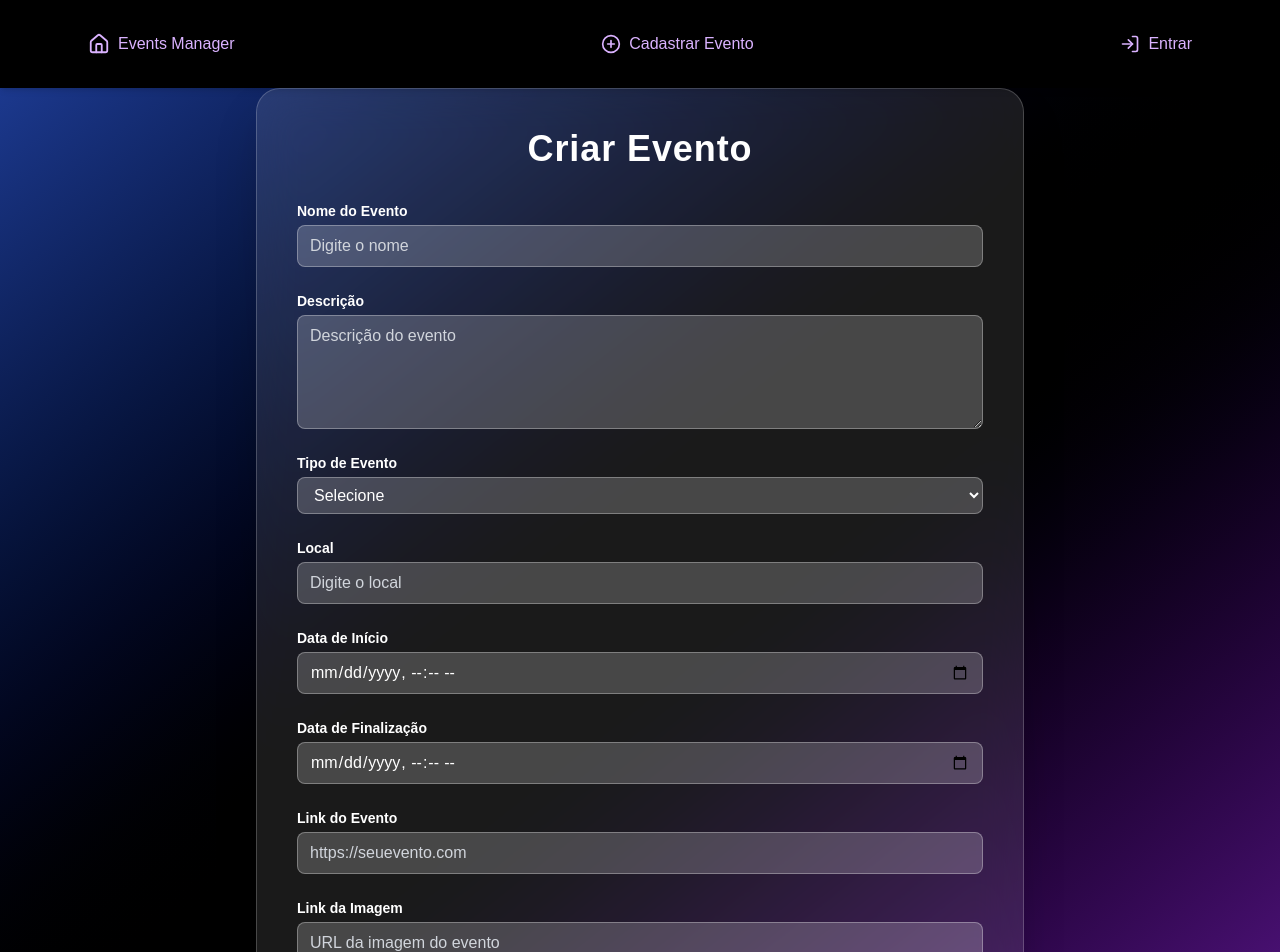
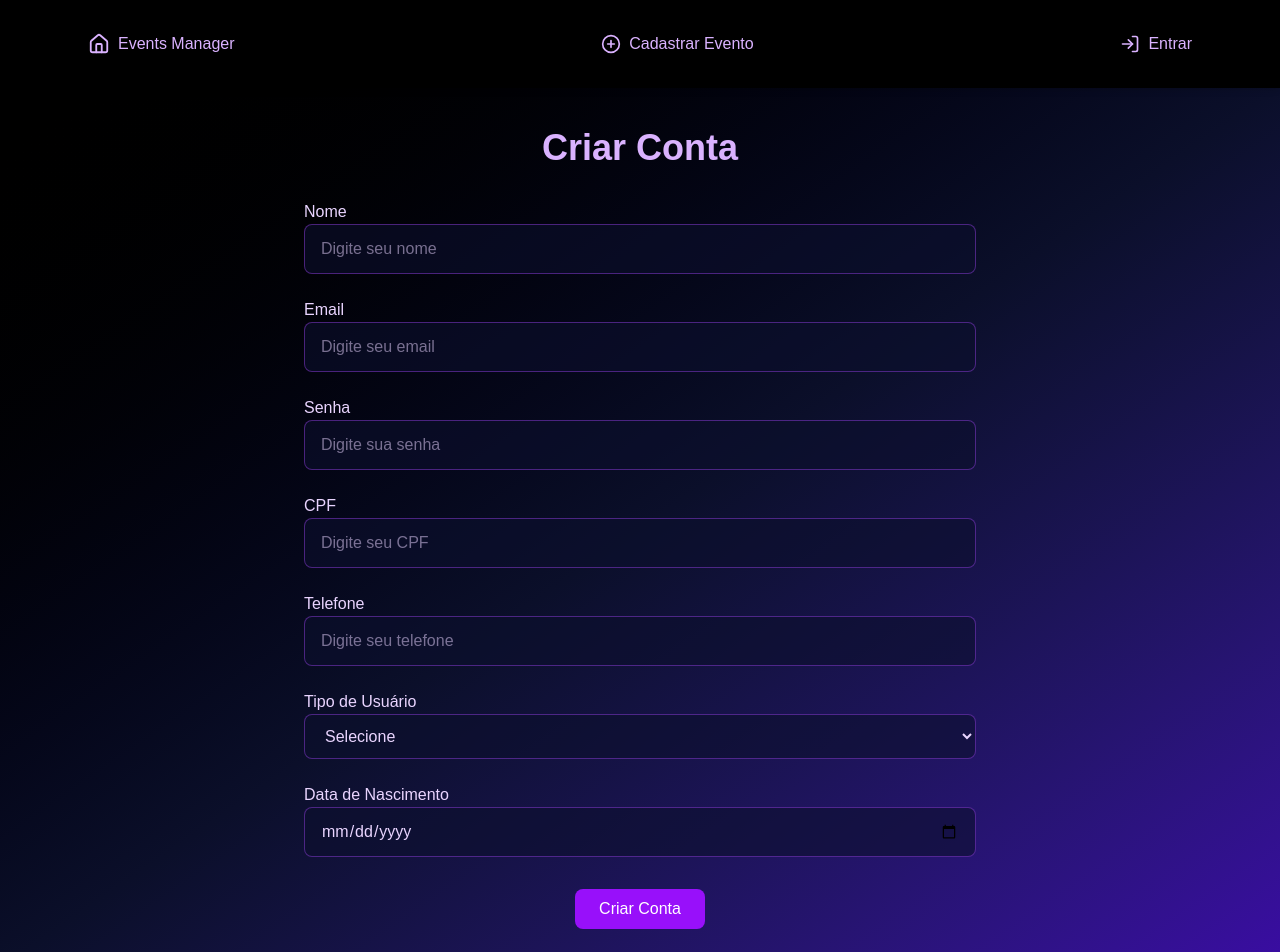
Before and after one commit to Talison468/meu-front, a Next.js app: page /cadastro in a window 1280 px wide. Shown: the top 952 px of the page. Built offline with nearby package versions, Linux system fonts and the light colour scheme.

Commit message:
Correcao do cadastro

```diff
--- a/src/app/cadastro/page.js
+++ b/src/app/cadastro/page.js
@@ -3,18 +3,16 @@
 import { useState } from "react";
 import axios from "axios";
 import { useRouter } from "next/navigation";
-import { Calendar, MapPin, PlusCircle, Upload } from "lucide-react";
 
-const CreateEventPage = () => {
+const CreateUserPage = () => {
   const [formData, setFormData] = useState({
     nome: "",
-    descricao: "",
+    email: "",
+    senha: "",
+    cpf: "",
+    telefone: "",
     tipo: "",
-    local: "",
-    dataInicio: "",
-    dataFinal: "",
-    linkEvento: "",
-    linkImagem: "",
+    dataNascimento: "",
   });
 
   const [errors, setErrors] = useState({});
@@ -22,9 +20,10 @@ const CreateEventPage = () => {
   const router = useRouter();
 
   const handleChange = (e) => {
-    setFormData((prevData) => ({
-      ...prevData,
-      [e.target.name]: e.target.value,
+    const { name, value } = e.target;
+    setFormData((prev) => ({
+      ...prev,
+      [name]: value,
     }));
   };
 
@@ -34,15 +33,23 @@ const CreateEventPage = () => {
     setErrors({});
 
     try {
-      const response = await axios.post(
-        "http://localhost:8080/api/v1/evento",
-        formData
-      );
+      // Enviar dados para a criação de usuário
+      const userResponse = await axios.post("http://localhost:8080/api/v1/usuario", {
+        nome: formData.nome,
+        email: formData.email,
+        senha: formData.senha,
+        cpf: formData.cpf,
+        telefone: formData.telefone,
+        tipo: formData.tipo,
+        dataNascimento: formData.dataNascimento,
+      });
 
-      if (response.status === 201) {
-        router.push("/events");
+      if (userResponse.status === 201) {
+        // Se o usuário for criado com sucesso, redireciona para a página de login ou outra página
+        router.push("/login");  // Redireciona para a página de login
       }
     } catch (error) {
+      // Caso haja erro, exibe os erros de validação
       if (error.response && error.response.status === 400) {
         setErrors(error.response.data.errors);
       }
@@ -52,149 +59,117 @@ const CreateEventPage = () => {
   };
 
   return (
-    <div className="min-h-screen flex justify-center items-center bg-gradient-to-br from-blue-900 via-black to-purple-900 text-white px-4">
-      <div className="w-full max-w-3xl bg-white/10 backdrop-blur-xl p-10 rounded-3xl shadow-2xl border border-white/20 animate-fadeIn">
-
-        <h1 className="text-4xl font-bold text-center mb-8 tracking-wide">
-          Criar Evento
+    <div className="min-h-screen p-10 bg-gradient-to-br from-black via-[#0b0f2a] to-[#3a0ca3] text-white">
+      <h1 className="text-4xl font-extrabold text-center text-purple-300 mb-8">
+        Criar Conta
       </h1>
 
-        <form onSubmit={handleSubmit} className="grid grid-cols-1 gap-6">
-
-          {/* Nome */}
-          <div className="flex flex-col">
-            <label className="text-sm font-semibold mb-1">Nome do Evento</label>
+      <form onSubmit={handleSubmit} className="space-y-6 max-w-2xl mx-auto">
+        {/* Campos de Criação de Conta */}
+        <div>
+          <label htmlFor="nome" className="block text-purple-200">Nome</label>
           <input
             type="text"
+            id="nome"
             name="nome"
             value={formData.nome}
             onChange={handleChange}
-              placeholder="Digite o nome"
-              className="bg-white/20 border border-white/30 px-3 py-2 rounded-lg text-white placeholder-gray-300 outline-none focus:ring focus:ring-purple-400"
+            className="w-full px-4 py-3 bg-[#0d102d]/60 border border-purple-500/40 text-purple-200 rounded-lg focus:outline-none focus:ring-2 focus:ring-purple-500"
+            placeholder="Digite seu nome"
           />
-            {errors.nome && <p className="text-red-400 text-sm">{errors.nome}</p>}
         </div>
 
-          {/* Descrição */}
-          <div className="flex flex-col">
-            <label className="text-sm font-semibold mb-1">Descrição</label>
-            <textarea
-              name="descricao"
-              value={formData.descricao}
+        <div>
+          <label htmlFor="email" className="block text-purple-200">Email</label>
+          <input
+            type="email"
+            id="email"
+            name="email"
+            value={formData.email}
             onChange={handleChange}
-              rows="4"
-              placeholder="Descrição do evento"
-              className="bg-white/20 border border-white/30 px-3 py-2 rounded-lg text-white placeholder-gray-300 outline-none focus:ring focus:ring-purple-400"
+            className="w-full px-4 py-3 bg-[#0d102d]/60 border border-purple-500/40 text-purple-200 rounded-lg focus:outline-none focus:ring-2 focus:ring-purple-500"
+            placeholder="Digite seu email"
           />
-            {errors.descricao && <p className="text-red-400 text-sm">{errors.descricao}</p>}
         </div>
 
-          {/* Tipo */}
-          <div className="flex flex-col">
-            <label className="text-sm font-semibold mb-1">Tipo de Evento</label>
+        <div>
+          <label htmlFor="senha" className="block text-purple-200">Senha</label>
+          <input
+            type="password"
+            id="senha"
+            name="senha"
+            value={formData.senha}
+            onChange={handleChange}
+            className="w-full px-4 py-3 bg-[#0d102d]/60 border border-purple-500/40 text-purple-200 rounded-lg focus:outline-none focus:ring-2 focus:ring-purple-500"
+            placeholder="Digite sua senha"
+          />
+        </div>
+
+        <div>
+          <label htmlFor="cpf" className="block text-purple-200">CPF</label>
+          <input
+            type="text"
+            id="cpf"
+            name="cpf"
+            value={formData.cpf}
+            onChange={handleChange}
+            className="w-full px-4 py-3 bg-[#0d102d]/60 border border-purple-500/40 text-purple-200 rounded-lg focus:outline-none focus:ring-2 focus:ring-purple-500"
+            placeholder="Digite seu CPF"
+          />
+        </div>
+
+        <div>
+          <label htmlFor="telefone" className="block text-purple-200">Telefone</label>
+          <input
+            type="text"
+            id="telefone"
+            name="telefone"
+            value={formData.telefone}
+            onChange={handleChange}
+            className="w-full px-4 py-3 bg-[#0d102d]/60 border border-purple-500/40 text-purple-200 rounded-lg focus:outline-none focus:ring-2 focus:ring-purple-500"
+            placeholder="Digite seu telefone"
+          />
+        </div>
+
+        <div>
+          <label htmlFor="tipo" className="block text-purple-200">Tipo de Usuário</label>
           <select
+            id="tipo"
             name="tipo"
             value={formData.tipo}
             onChange={handleChange}
-              className="bg-white/20 border border-white/30 px-3 py-2 rounded-lg text-white outline-none focus:ring focus:ring-purple-400"
+            className="w-full px-4 py-3 bg-[#0d102d]/60 border border-purple-500/40 text-purple-200 rounded-lg focus:outline-none focus:ring-2 focus:ring-purple-500"
           >
-              <option className="text-black" value="">Selecione</option>
-              <option className="text-black" value="CONGRESSO">Congresso</option>
-              <option className="text-black" value="TREINAMENTO">Treinamento</option>
-              <option className="text-black" value="WORKSHOP">Workshop</option>
-              <option className="text-black" value="IMERSÃO">Imersão</option>
-              <option className="text-black" value="REUNIÃO">Reunião</option>
-              <option className="text-black" value="HACKATON">Hackaton</option>
-              <option className="text-black" value="STARTUP">Startup</option>
+            <option value="">Selecione</option>
+            <option value="ADMIN">Administrador</option>
+            <option value="USUARIO">Usuário</option>
           </select>
-            {errors.tipo && <p className="text-red-400 text-sm">{errors.tipo}</p>}
         </div>
 
-          {/* Local */}
-          <div className="flex flex-col">
-            <label className="text-sm font-semibold mb-1">Local</label>
+        <div>
+          <label htmlFor="dataNascimento" className="block text-purple-200">Data de Nascimento</label>
           <input
-              type="text"
-              name="local"
-              value={formData.local}
+            type="date"
+            id="dataNascimento"
+            name="dataNascimento"
+            value={formData.dataNascimento}
             onChange={handleChange}
-              placeholder="Digite o local"
-              className="bg-white/20 border border-white/30 px-3 py-2 rounded-lg text-white placeholder-gray-300 outline-none focus:ring focus:ring-purple-400"
-            />
-            {errors.local && <p className="text-red-400 text-sm">{errors.local}</p>}
-          </div>
-
-          {/* Data início */}
-          <div className="flex flex-col">
-            <label className="text-sm font-semibold mb-1">Data de Início</label>
-            <input
-              type="datetime-local"
-              name="dataInicio"
-              value={formData.dataInicio}
-              onChange={handleChange}
-              className="bg-white/20 border border-white/30 px-3 py-2 rounded-lg text-white outline-none focus:ring focus:ring-purple-400"
-            />
-            {errors.dataInicio && <p className="text-red-400 text-sm">{errors.dataInicio}</p>}
-          </div>
-
-          {/* Data final */}
-          <div className="flex flex-col">
-            <label className="text-sm font-semibold mb-1">Data de Finalização</label>
-            <input
-              type="datetime-local"
-              name="dataFinal"
-              value={formData.dataFinal}
-              onChange={handleChange}
-              className="bg-white/20 border border-white/30 px-3 py-2 rounded-lg text-white outline-none focus:ring focus:ring-purple-400"
-            />
-            {errors.dataFinal && <p className="text-red-400 text-sm">{errors.dataFinal}</p>}
-          </div>
-
-          {/* Link do evento */}
-          <div className="flex flex-col">
-            <label className="text-sm font-semibold mb-1">Link do Evento</label>
-            <input
-              type="url"
-              name="linkEvento"
-              value={formData.linkEvento}
-              onChange={handleChange}
-              placeholder="https://seuevento.com"
-              className="bg-white/20 border border-white/30 px-3 py-2 rounded-lg text-white placeholder-gray-300 outline-none focus:ring focus:ring-purple-400"
+            className="w-full px-4 py-3 bg-[#0d102d]/60 border border-purple-500/40 text-purple-200 rounded-lg focus:outline-none focus:ring-2 focus:ring-purple-500"
           />
         </div>
 
-          {/* Link da imagem */}
-          <div className="flex flex-col">
-            <label className="text-sm font-semibold mb-1">Link da Imagem</label>
-            <input
-              type="url"
-              name="linkImagem"
-              value={formData.linkImagem}
-              onChange={handleChange}
-              placeholder="URL da imagem do evento"
-              className="bg-white/20 border border-white/30 px-3 py-2 rounded-lg text-white placeholder-gray-300 outline-none focus:ring focus:ring-purple-400"
-            />
-          </div>
-
-          {/* Botão enviar */}
+        <div className="flex justify-center mt-8">
           <button
             type="submit"
             disabled={isSubmitting}
-            className="w-full mt-4 py-3 bg-purple-600 hover:bg-purple-700 transition rounded-xl flex items-center justify-center gap-2 font-semibold text-lg shadow-xl disabled:bg-purple-900"
+            className="bg-purple-600 text-white py-2 px-6 rounded-lg hover:bg-purple-700 focus:outline-none focus:ring-2 focus:ring-purple-500"
           >
-            {isSubmitting ? (
-              <div className="animate-spin rounded-full h-6 w-6 border-2 border-white border-t-transparent"></div>
-            ) : (
-              <>
-                <PlusCircle size={22} />
-                Criar Evento
-              </>
-            )}
+            {isSubmitting ? "Enviando..." : "Criar Conta"}
           </button>
+        </div>
       </form>
-      </div>
     </div>
   );
 };
 
-export default CreateEventPage;
+export default CreateUserPage;
```
Lines whose indentation alone changed are shown as unchanged.
